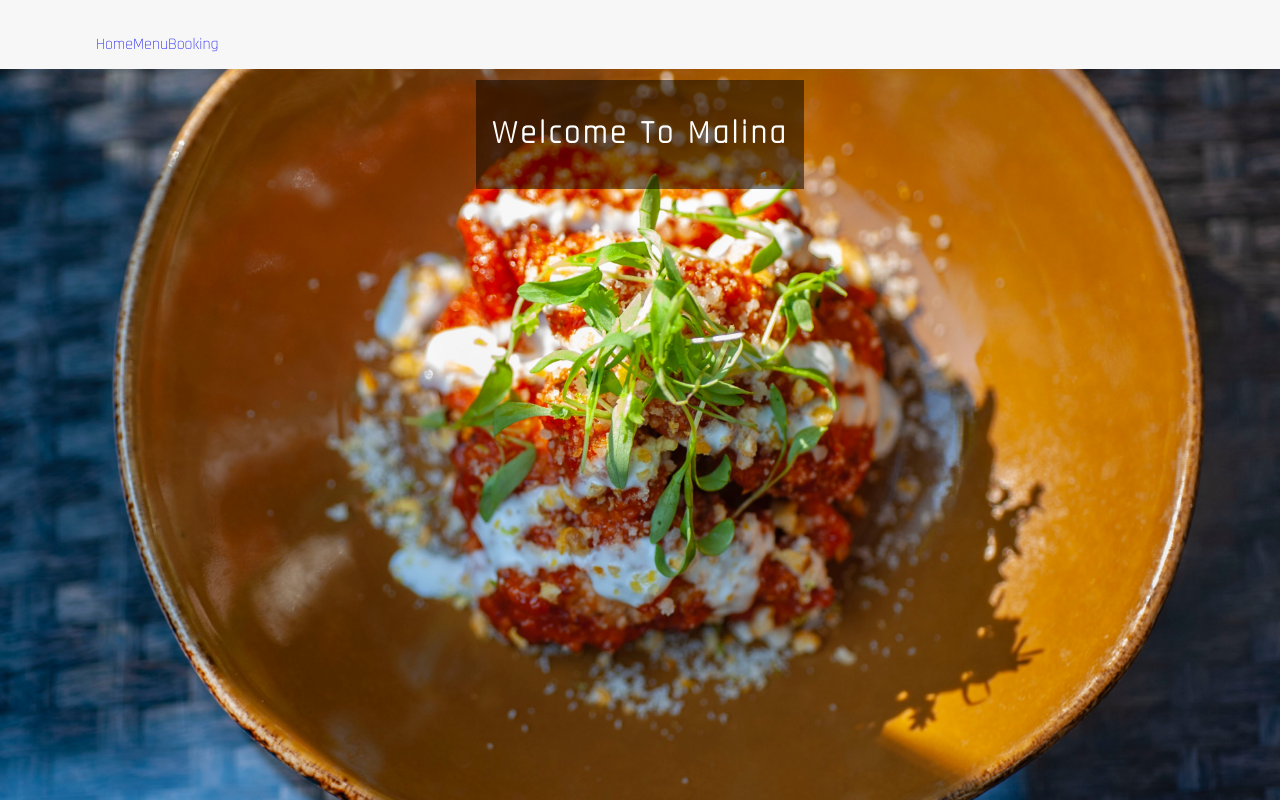
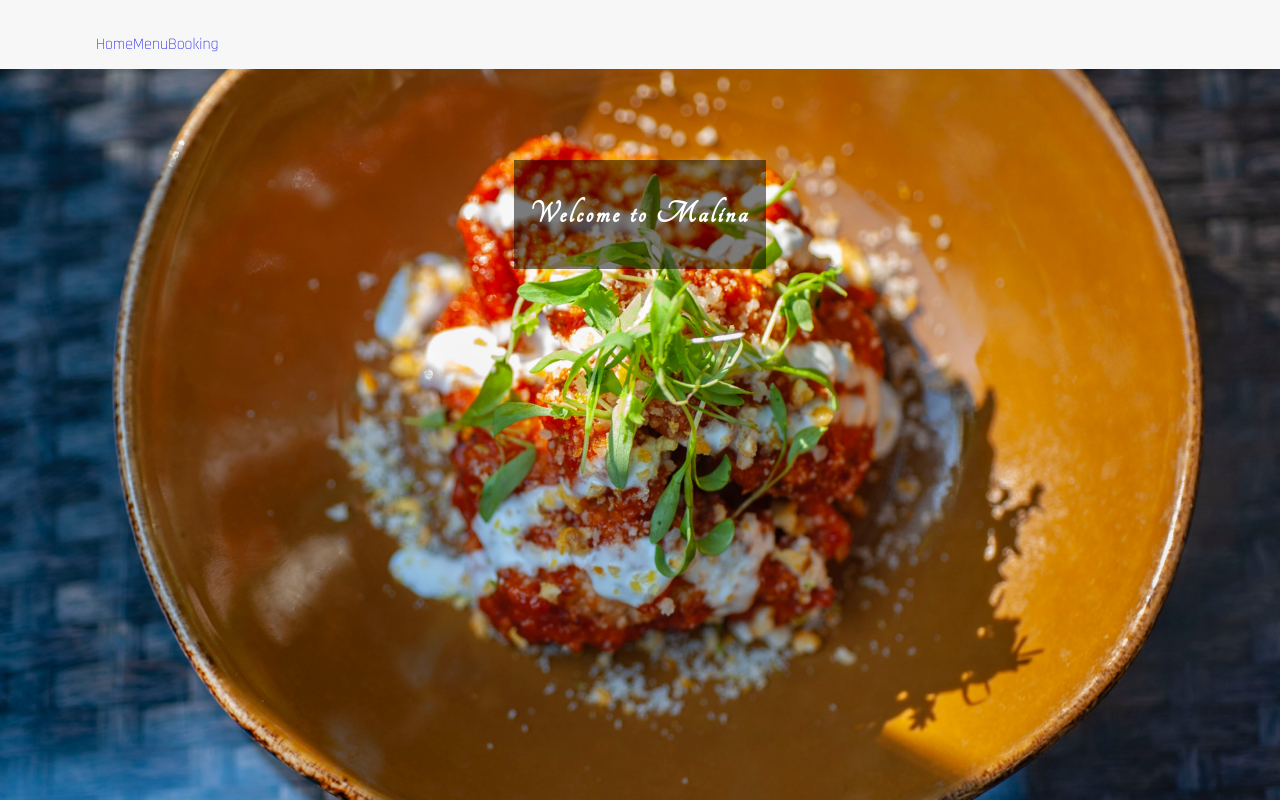
Before and after one commit to JuliaLahdo/malina-restaurant, a React (Create React App) app: page / in a window 1280 px wide. Shown: the top 802 px of the page. Built offline with nearby package versions, Linux system fonts and the light colour scheme; the HTML template or start-up script is replaced by a standard one.

Commit message:
add collapsed navbar

```diff
--- a/package.json
+++ b/package.json
@@ -10,6 +10,7 @@
     "@types/react": "16.9.2",
     "@types/react-datepicker": "^2.8.1",
     "@types/react-dom": "16.9.0",
+    "@types/reactstrap": "^8.0.4",
     "axios": "^0.19.0",
     "enzyme-to-json": "^3.4.0",
     "moment": "^2.24.0",
@@ -22,6 +23,7 @@
     "react-moment": "^0.9.2",
     "react-router-dom": "^5.0.1",
     "react-scripts": "3.1.1",
+    "reactstrap": "^8.0.1",
     "typescript": "3.5.3"
   },
   "scripts": {
--- a/src/App.css
+++ b/src/App.css
@@ -1,5 +1,5 @@
 @import url('https://fonts.googleapis.com/css?family=Rajdhani:300|Source+Sans+Pro:300&display=swap');
-
+@import url("https://fonts.googleapis.com/css?family=Tangerine&display=swap");
 /* Small devices (landscape phones, 320px and up) */
 @media (min-width: 320px) {
 
@@ -45,6 +45,8 @@
         font-family: 'Source Sans Pro', sans-serif;
     }
 
+
+
     .returnHomeLink{
         font-family: 'Source Sans Pro', sans-serif;
         color: #A43B0A;
--- a/src/Components/Header/Header.css
+++ b/src/Components/Header/Header.css
@@ -5,14 +5,14 @@
   }
 
   .headerImageText{
-    margin: 10vh;
+    margin: 20vh;
     display: inline-block;
     background: rgba(0, 0, 0, 0.5);
     color:  #fff;
     padding: 2rem 1rem;
-    text-transform: capitalize;
+    /* text-transform: capitalize; */
     letter-spacing: 3px;
-    font-family: 'Rajdhani', sans-serif;
+    font-family: 'Tangerine', cursive;
   }
 
 }
--- a/src/Components/Navbar/Navbar.tsx
+++ b/src/Components/Navbar/Navbar.tsx
@@ -3,19 +3,22 @@ import './Navbar.css';
 import logo from '../../Images/blacklogo.svg'
 import { Link } from 'react-router-dom';
 import { FaBars } from 'react-icons/fa';
+import { Collapse } from 'reactstrap';
 
 interface IState {
     isOpen: boolean;
+
 }
 
 class Navbar extends React.Component<{}, IState> {
     constructor(props:any){
         super(props);
             this.state = {
-                isOpen: false
+                isOpen: true
             }
 
         this.handleToggle = this.handleToggle.bind(this);
+        this.closeNavbar = this.closeNavbar.bind(this);
     }
 
 
@@ -24,6 +27,14 @@ class Navbar extends React.Component<{}, IState> {
             isOpen:!this.state.isOpen
         })
     }
+
+    closeNavbar() {
+        if (this.state.isOpen == true) {
+        this.handleToggle();
+        }
+    }
+
+
 
     render() {
         return(
@@ -36,19 +47,20 @@ class Navbar extends React.Component<{}, IState> {
                         <button type="button" className="navBtn" onClick={this.handleToggle}>
                             <FaBars className="navIcon" />
                         </button>
+
                     </div>
                 </div>
 
                 <div>
                     <ul className={this.state.isOpen ? "navLinks showNav" : "navLinks"}>
                         <li>
-                            <Link to="/">Home</Link>
+                            <Link to="/"  onClick={this.closeNavbar}>Home</Link>
                         </li>
                         <li>
-                            <Link to="/Menu">Menu</Link>
+                            <Link to="/Menu" onClick={this.closeNavbar}>Menu</Link>
                         </li>
                         <li>
-                            <Link to="/Booking">Booking</Link>
+                            <Link to="/Booking" onClick={this.closeNavbar}>Booking</Link>
                         </li>
                     </ul>
                 </div>
--- a/src/Pages/Booking/Booking.tsx
+++ b/src/Pages/Booking/Booking.tsx
@@ -289,7 +289,7 @@ class Booking extends React.Component<{}, IBookingsState> {
 
     return (
       <div className="container">
-        <Header images="bookingHeaderImage" title="Booking page" />
+        <Header images="bookingHeaderImage" title="Make a Reservation" />
 
         <div className="pageHeaderContainer">
           <h1 className="pageHeading">Make a reservation</h1>
--- a/src/Pages/Menu/Menu.tsx
+++ b/src/Pages/Menu/Menu.tsx
@@ -58,7 +58,7 @@ class Menu extends React.Component {
 
         return (
             <div>
-                <Header images="menuHeaderImage" title="Our Menu" />
+                <Header images="menuHeaderImage" title="Taste Our Menu" />
 
                 <div className="pageHeaderContainer">
                     <h1 className="pageHeading">With a little love</h1>
```
Also changed, not shown: 1 other file (tests, documents, lock files or other folders).
